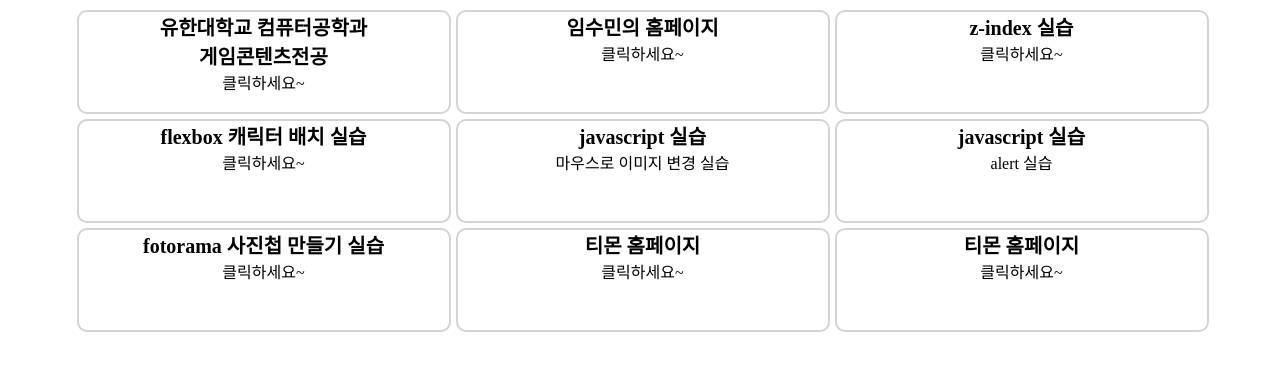
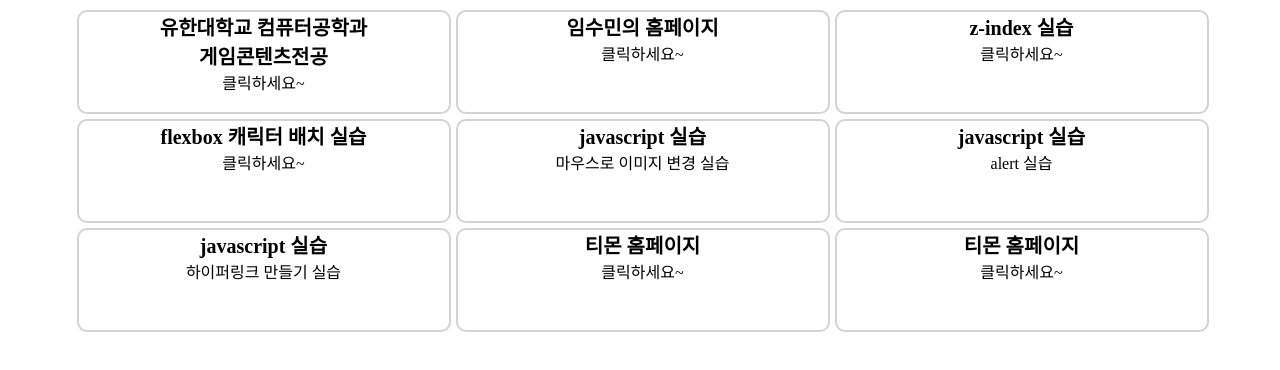
Before and after one commit to ism0509/homepage, a plain HTML site: page index.html in a window 1280 px wide. Shown: the part 66-436 px from the top of the page. Drawn offline with Linux system fonts and the light colour scheme.

Commit message:
Update index.html

```diff
--- a/index.html
+++ b/index.html
@@ -47,7 +47,7 @@
         <div class="box"><strong>flexbox 캐릭터 배치 실습</strong><br><a href="boxEx2.html">클릭하세요~</a></div>
         <div class="box"><strong>javascript 실습</strong><br><a href="clickEx.html">마우스로 이미지 변경 실습</a></div>
         <div class="box"><strong>javascript 실습</strong><br><a href="hrefEx.html">alert 실습</a></div>
-        <div class="box"><strong>fotorama 사진첩 만들기 실습</strong><br><a href="fotoramaEx.html">클릭하세요~</a></div>
+        <div class="box"><strong>javascript 실습</strong><br><a href="fotoramaEx.html">하이퍼링크 만들기 실습</a></div>
         <div class="box"><strong>티몬 홈페이지</strong><br><a href="">클릭하세요~</a></div>
         <div class="box"><strong>티몬 홈페이지</strong><br><a href="">클릭하세요~</a></div>
     </section>
```
